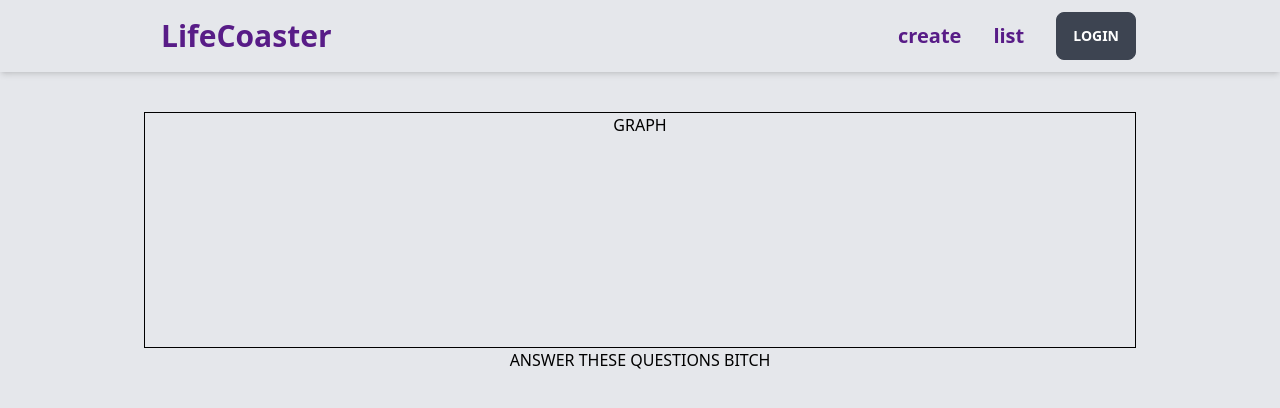
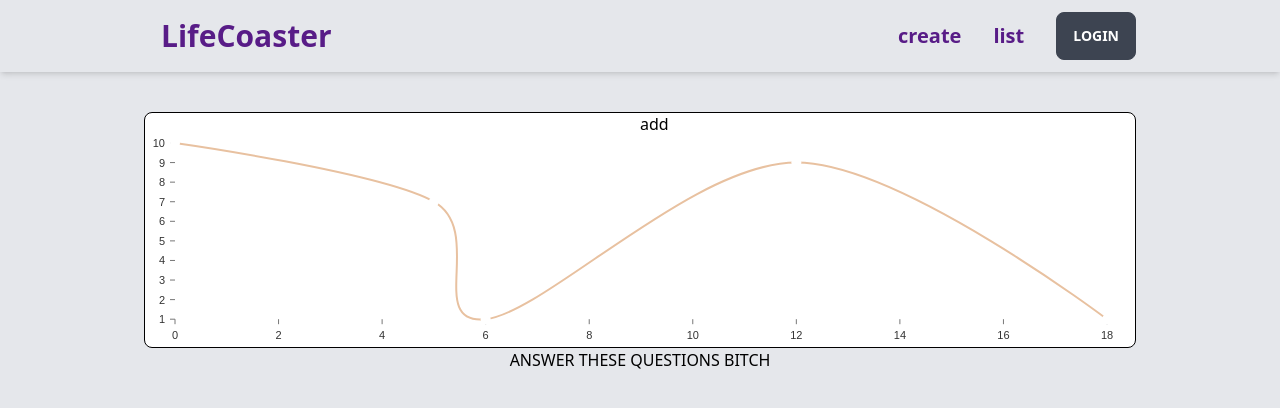
Before and after one commit to DKimGitHub/LifeCoaster, a Next.js app: page /create in a window 1280 px wide. Shown: the top 408 px of the page. Built offline with nearby package versions, Linux system fonts and the light colour scheme; no server answers.

Commit message:
add button to test animation

```diff
--- a/app/create/page.tsx
+++ b/app/create/page.tsx
@@ -1,6 +1,8 @@
+import LifeGraph from "../../components/LifeGraph";
+
 export default async function Page() {
 return <div className="flex flex-col items-center">
-    <div className="mt-10 w-full aspect-[21/5] border border-black text-center"> GRAPH </div>
+    <div className="mt-10 w-full aspect-[21/5] text-center"> <LifeGraph/> </div>
     <div> ANSWER THESE QUESTIONS BITCH </div>
 </div>;
 }
--- a/app/list/page.tsx
+++ b/app/list/page.tsx
@@ -1,4 +1,5 @@
 import Link from "next/link";
+import LifeGraph from "../../components/LifeGraph";
 import prisma from "../../lib/prisma";
 
 
@@ -26,7 +27,7 @@ export default async function Page() {
               <Link href={`/${data.author?.name}`} className="italic">{data.author?.name}</Link>
             </div>
             <p>{data.content}</p>
-            <div className="border aspect-[21/5] w-full"/>
+            <div className="border aspect-[21/5] w-full"><LifeGraph/></div>
           </div>
         </div>
       ))}
--- a/components/CustomToolTip.tsx
+++ b/components/CustomToolTip.tsx
@@ -3,11 +3,11 @@ import { mockData1 } from "../lib/mockData";
 
 export default function CustomToolTip(props: PointTooltipProps) {
     const p = props.point.data;
-    const data = mockData1[0].data.find(e=> e.y ===p.y)?.title;
+    // const data = mockData1[0].data.find(e=> e.y ===p.y)?.title;
 
   return (
     <div className="rounded-md border bg-gray-200 p-1 text-black ">
-      <p>{data}</p>
+      <p>{p.desc}</p>
 
     </div>
   );
--- a/components/LifeGraph.tsx
+++ b/components/LifeGraph.tsx
@@ -1,15 +1,76 @@
 "use client";
-import React from "react";
+import React, { useState } from "react";
 import { ResponsiveLine, Line } from "@nivo/line";
-import { mockData1 } from "../lib/mockData";
+// import { mockData1 } from "../lib/mockData";
 import CustomToolTip from "./CustomToolTip";
-
-export default function LifeGraph() {
+let mockData1 = [
+  {
+    id: "1",
+    color: "hsl(0, 100%, 50%)",
+    data: [
+      {
+        x: 0,
+        y: 10,
+        title: "When I was born :D",
+        desc: "it was so zen~",
+      },
+      {
+        x: 5,
+        y: 7,
+        title: "met my best friend :O",
+        desc: "he was an asshole at first~",
+      },
+      {
+        x: 6,
+        y: 1,
+        title: "dad went to get milk",
+        desc: "still waiting...",
+      },
+      {
+        x: 12,
+        y: 9,
+        title: "got my first A+",
+        desc: "mom bought me a pen!!",
+      },
+      {
+        x: 18,
+        y: 1,
+        title: "went to college",
+        desc: "fk..",
+      },
+    ],
+  },
+];
+export default function LifeGraph(data: any) {
+  const [data1, setdata] = useState(mockData1);
+  function handler() {
+    setdata((prev) => [
+      {
+        id: "1",
+        color: "hsl(0, 100%, 50%)",
+        data: [
+          ...prev[0].data,
+          {
+            x: 20,
+            y: 10,
+            title: "When I was born :D",
+            desc: "it was so zen~",
+          },
+        ],
+      },
+    ]);
+    console.log(data1);
+  }
   return (
+    <>
+      <button className="absolute z-10" onClick={handler}>
+        {" "}
+        add{" "}
+      </button>
       <div className="h-full rounded-lg border border-black bg-white">
         <ResponsiveLine
           margin={{ top: 30, right: 30, bottom: 30, left: 30 }}
-        data={mockData1}
+          data={data1}
           curve={"cardinal"}
           enableGridX={false}
           enableGridY={false}
@@ -23,14 +84,15 @@ export default function LifeGraph() {
             min: "auto",
             max: "auto",
           }}
-        colors={{ scheme: 'nivo' }}
+          colors={{ scheme: "nivo" }}
           pointSize={10}
           pointColor={"white"}
           pointBorderWidth={2}
-        pointBorderColor={{ from: 'serieColor' }}
-
+          pointBorderColor={{ from: "serieColor" }}
           tooltip={CustomToolTip}
+          motionConfig={"wobbly"}
         />
       </div>
+    </>
   );
 }
--- a/lib/mockData.ts
+++ b/lib/mockData.ts
@@ -1,4 +1,4 @@
-export const mockData1 = [
+export let mockData1 = [
   {
     id: "1",
     color: "hsl(0, 100%, 50%)",
@@ -29,7 +29,7 @@ export const mockData1 = [
       },
       {
         x: 18,
-        y: 5,
+        y: 1,
         title: "went to college",
         desc: "fk.."
       }
```
Lines whose indentation alone changed are shown as unchanged.
